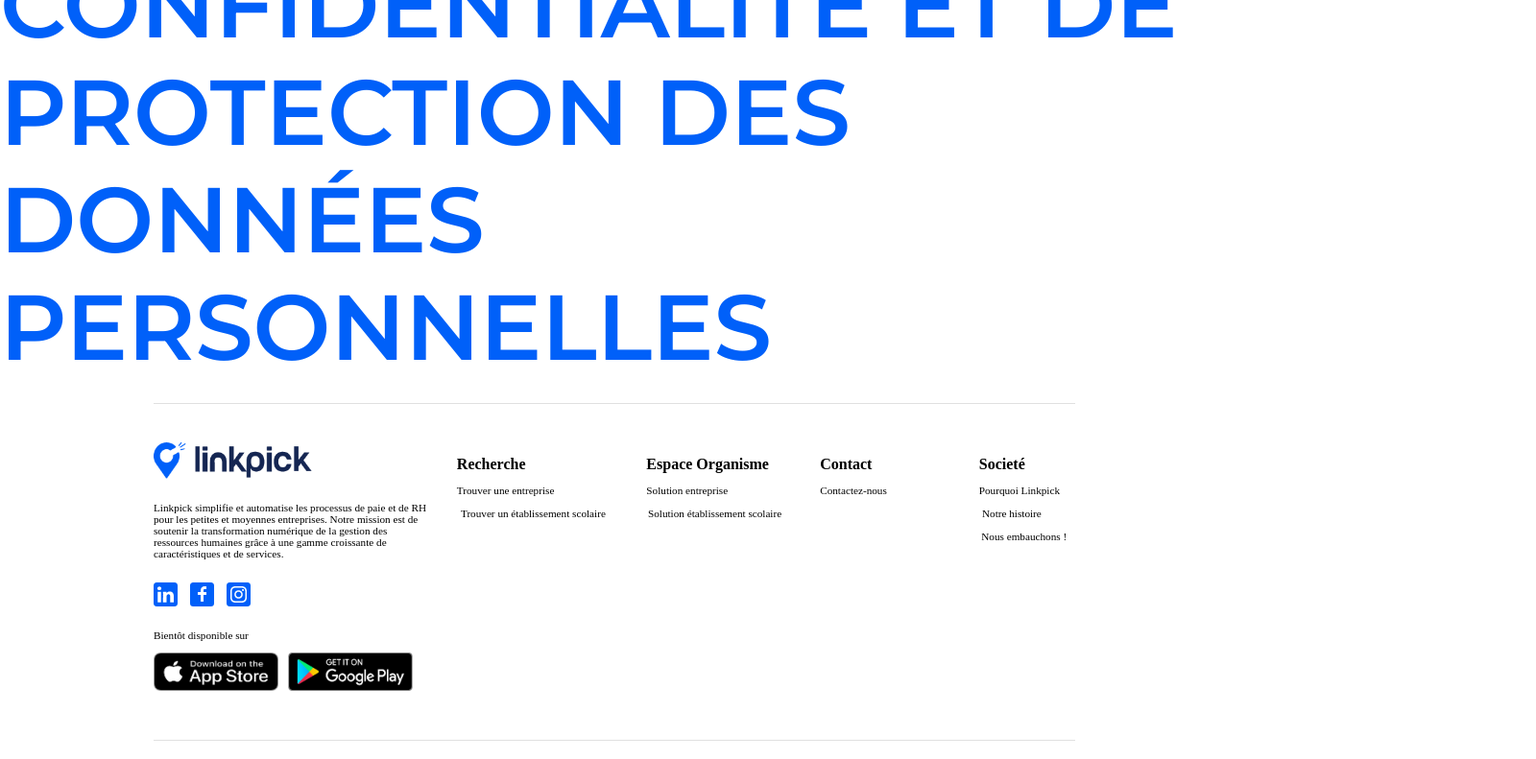
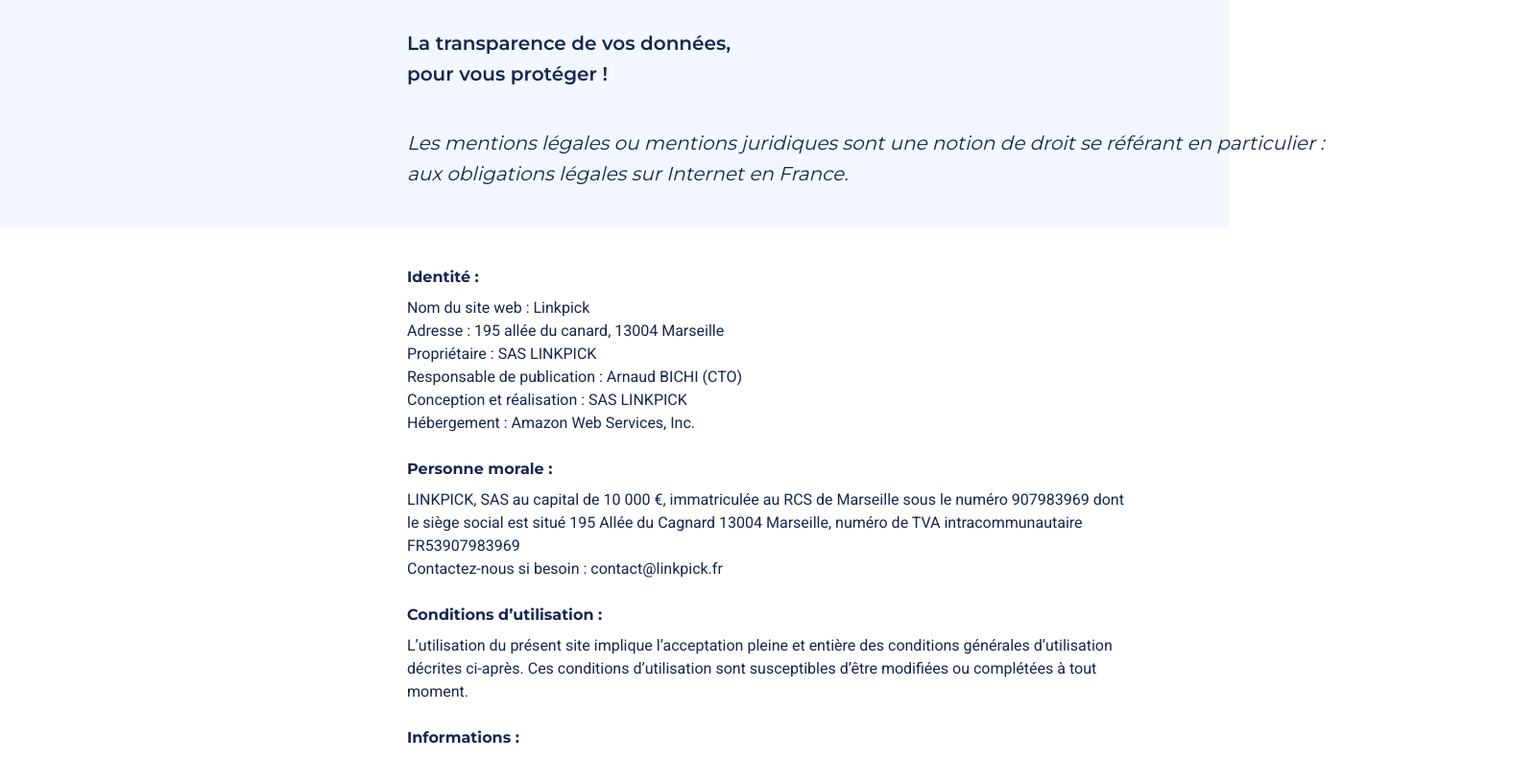
Before and after one commit to tarik-gadoumi/lickpick, a Next.js app: page /rgpd in a window 1280 px wide. Shown: the part 280-1071 px from the top of the page at 96% size, 1600 px wide, since content can reach past the window. Built offline with nearby package versions, Linux system fonts and the light colour scheme.

Commit message:
updating rgpd page

```diff
--- a/pages/rgpd.js
+++ b/pages/rgpd.js
@@ -1,11 +1,399 @@
 import { StayPrimaryLandscape } from "@mui/icons-material";
-import { Typography } from "@mui/material";
+import { Typography, Container, Box, Pagination } from "@mui/material";
+import Link from "next/link";
 
 export default function rgpd() {
 	return (
-		<Typography variant='h1' sx={{fontFamily: 'Montserrat', fontWeight: 600, color: 'primary.main' }}>
-			POLITIQUE DE CONFIDENTIALITÉ ET DE PROTECTION DES DONNÉES
-			PERSONNELLES
-		</Typography>
+		<>
+			<Box sx={{ backgroundColor: "primary.light" }}>
+				<Container maxWidth="lg" sx={{ marginLeft: 50, padding: 5 }}>
+					<Typography
+						variant="h3"
+						sx={{
+							fontFamily: "Montserrat",
+							fontWeight: 800,
+							color: "primary.dark",
+						}}
+					>
+						POLITIQUE DE CONFIDENTIALITÉ ET DE PROTECTION DES
+						DONNÉES PERSONNELLES
+					</Typography>
+					<Typography
+						variant="h6"
+						sx={{
+							fontFamily: "Montserrat",
+							fontWeight: 600,
+							color: "primary.dark",
+							marginTop: 5,
+							marginBottom: 5,
+						}}
+					>
+						{[
+							"La transparence de vos données,",
+							<br />,
+							"pour vous protéger !",
+						]}
+					</Typography>
+					<Typography
+						variant="h6"
+						sx={{
+							fontFamily: "Montserrat",
+							fontWeight: 400,
+							fontStyle: "italic",
+							color: "primary.dark",
+						}}
+					>
+						{[
+							"Les mentions légales ou mentions juridiques sont une notion de droit se référant en particulier :",
+							<br />,
+							"aux obligations légales sur Internet en France.",
+						]}
+					</Typography>
+				</Container>
+			</Box>
+			<Container
+				maxWidth="md"
+				sx={{ marginLeft: 50, padding: 5, width: 800 }}
+			>
+				<Typography
+					variant="body1"
+					sx={{
+						fontFamily: "Montserrat",
+						fontWeight: 700,
+						color: "primary.dark",
+						marginBottom: 1,
+					}}
+				>
+					Identité :
+				</Typography>
+				<Typography
+					variant="body1"
+					sx={{
+						fontFamily: "Roboto",
+						fontWeight: 400,
+						color: "primary.dark",
+						marginBottom: 3,
+					}}
+				>
+					{[
+						"Nom du site web : Linkpick",
+						<br />,
+						"Adresse : 195 allée du canard, 13004 Marseille",
+						<br />,
+						"Propriétaire : SAS LINKPICK",
+						<br />,
+						"Responsable de publication : Arnaud BICHI (CTO)",
+						<br />,
+						"Conception et réalisation : SAS LINKPICK",
+						<br />,
+						"Hébergement : Amazon Web Services, Inc.",
+						<br />,
+					]}
+				</Typography>
+				<Typography
+					variant="body1"
+					sx={{
+						fontFamily: "Montserrat",
+						fontWeight: 700,
+						color: "primary.dark",
+						marginBottom: 1,
+					}}
+				>
+					Personne morale :
+				</Typography>
+				<Typography
+					variant="body1"
+					sx={{
+						fontFamily: "Roboto",
+						fontWeight: 400,
+						color: "primary.dark",
+						marginBottom: 3,
+					}}
+				>
+					{[
+						"LINKPICK, SAS au capital de 10 000 €, immatriculée au RCS de Marseille sous le numéro 907983969 dont le siège social est situé 195 Allée du Cagnard 13004 Marseille, numéro de TVA intracommunautaire FR53907983969",
+						<br />,
+						"Contactez-nous si besoin : contact@linkpick.fr",
+					]}
+				</Typography>
+				<Typography
+					variant="body1"
+					sx={{
+						fontFamily: "Montserrat",
+						fontWeight: 700,
+						color: "primary.dark",
+						marginBottom: 1,
+					}}
+				>
+					Conditions d’utilisation :
+				</Typography>
+				<Typography
+					variant="body1"
+					sx={{
+						fontFamily: "Roboto",
+						fontWeight: 400,
+						color: "primary.dark",
+						marginBottom: 3,
+					}}
+				>
+					L’utilisation du présent site implique l’acceptation pleine
+					et entière des conditions générales d’utilisation décrites
+					ci-après. Ces conditions d’utilisation sont susceptibles
+					d’être modifiées ou complétées à tout moment.
+				</Typography>
+				<Typography
+					variant="body1"
+					sx={{
+						fontFamily: "Montserrat",
+						fontWeight: 700,
+						color: "primary.dark",
+						marginBottom: 1,
+					}}
+				>
+					Informations :
+				</Typography>
+				<Typography
+					variant="body1"
+					sx={{
+						fontFamily: "Roboto",
+						fontWeight: 400,
+						color: "primary.dark",
+						marginBottom: 3,
+					}}
+				>
+					Les informations et documents du site sont présentés à titre
+					indicatif, n’ont pas de caractère exhaustif, et ne peuvent
+					engager la responsabilité du propriétaire du site. {<br />}
+					Le propriétaire du site ne peut être tenu responsable des
+					dommages directs et indirects consécutifs à l’accès au site.
+				</Typography>
+				<Typography
+					variant="body1"
+					sx={{
+						fontFamily: "Montserrat",
+						fontWeight: 700,
+						color: "primary.dark",
+						marginBottom: 1,
+					}}
+				>
+					Interactivité :
+				</Typography>
+				<Typography
+					variant="body1"
+					sx={{
+						fontFamily: "Roboto",
+						fontWeight: 400,
+						color: "primary.dark",
+						marginBottom: 3,
+					}}
+				>
+					Les utilisateurs du site peuvent y déposer du contenu,
+					apparaissant sur le site dans des espaces dédiés (notamment
+					via les commentaires). Le contenu déposé reste sous la
+					responsabilité de leurs auteurs, qui en assument pleinement
+					l’entière responsabilité juridique.
+				</Typography>
+				<Typography
+					variant="body1"
+					sx={{
+						fontFamily: "Roboto",
+						fontWeight: 400,
+						color: "primary.dark",
+						marginBottom: 3,
+					}}
+				>
+					Le propriétaire du site se réserve néanmoins le droit de
+					retirer sans préavis et sans justification tout contenu
+					déposé par les utilisateurs qui ne satisferait pas à la
+					charte déontologique du site ou à la législation en vigueur
+				</Typography>
+
+				<Typography
+					variant="body1"
+					sx={{
+						fontFamily: "Montserrat",
+						fontWeight: 700,
+						color: "primary.dark",
+						marginBottom: 1,
+					}}
+				>
+					Propriété intellectuelle :
+				</Typography>
+				<Typography
+					variant="body1"
+					sx={{
+						fontFamily: "Roboto",
+						fontWeight: 400,
+						color: "primary.dark",
+						marginBottom: 3,
+					}}
+				>
+					Sauf mention contraire, tous les éléments accessibles sur le
+					site (textes, images, graphismes, logo, icônes, sons,
+					logiciels, etc.) restent la propriété exclusive de leurs
+					auteurs, en ce qui concerne les droits de propriété
+					intellectuelle ou les droits d’usage.
+				</Typography>
+				<Typography
+					variant="body1"
+					sx={{
+						fontFamily: "Roboto",
+						fontWeight: 400,
+						color: "primary.dark",
+						marginBottom: 3,
+					}}
+				>
+					Toute reproduction, représentation, modification,
+					publication, adaptation de tout ou partie des éléments du
+					site, quel que soit le moyen ou le procédé utilisé, est
+					interdite, sauf autorisation écrite préalable de l’auteur.
+					{<br />}
+					Toute exploitation non autorisée du site ou de l’un
+					quelconque des éléments qu’il contient est considérée comme
+					constitutive d’une contrefaçon et passible de poursuites.
+					Les marques et logos reproduits sur le site sont déposés par
+					les sociétés qui en sont propriétaires.
+				</Typography>
+				<Typography
+					variant="body1"
+					sx={{
+						fontFamily: "Montserrat",
+						fontWeight: 700,
+						color: "primary.dark",
+						marginBottom: 1,
+					}}
+				>
+					Liens :
+				</Typography>
+				<Typography
+					variant="body2"
+					sx={{
+						fontFamily: "Montserrat",
+						fontWeight: 700,
+						color: "primary.dark",
+						marginBottom: 1,
+					}}
+				>
+					Liens sortants
+				</Typography>
+				<Typography
+					variant="body1"
+					sx={{
+						fontFamily: "Roboto",
+						fontWeight: 400,
+						color: "primary.dark",
+						marginBottom: 3,
+					}}
+				>
+					Le propriétaire du site décline toute responsabilité et
+					n’est pas engagé par le référencement via des liens
+					hypertextes, de ressources tierces présentes sur le réseau
+					Internet, tant en ce qui concerne leur contenu que leur
+					pertinence.
+				</Typography>
+				<Typography
+					variant="body2"
+					sx={{
+						fontFamily: "Montserrat",
+						fontWeight: 700,
+						color: "primary.dark",
+						marginBottom: 1,
+					}}
+				>
+					Liens entrants
+				</Typography>
+				<Typography
+					variant="body1"
+					sx={{
+						fontFamily: "Roboto",
+						fontWeight: 400,
+						color: "primary.dark",
+						marginBottom: 3,
+					}}
+				>
+					Le propriétaire du site autorise les liens hypertextes vers
+					l’une des pages de ce site, à condition que ceux-ci ouvrent
+					une nouvelle fenêtre et soient présentés de manière non
+					équivoque afin d’éviter :
+				</Typography>
+				<ul>
+					<li>
+						<Typography
+							variant="body1"
+							sx={{
+								fontFamily: "Roboto",
+								fontWeight: 400,
+								color: "primary.dark",
+							}}
+						>
+							tout risque de confusion entre le site citant et le
+							propriétaire du site
+						</Typography>
+					</li>
+					<li>
+						<Typography
+							variant="body1"
+							sx={{
+								fontFamily: "Roboto",
+								fontWeight: 400,
+								color: "primary.dark",
+							}}
+						>
+							ainsi que toute présentation tendancieuse, ou
+							contraire aux lois en vigueur.
+						</Typography>
+					</li>
+				</ul>
+				<Typography
+					variant="body1"
+					sx={{
+						fontFamily: "Roboto",
+						fontWeight: 400,
+						color: "primary.dark",
+						marginBottom: 3,
+					}}
+				>
+					Le propriétaire du site se réserve le droit de demander la
+					suppression d’un lien s’il estime que le site source ne
+					respecte pas les règles ainsi définies.
+				</Typography>
+				<Typography
+					variant="body1"
+					sx={{
+						fontFamily: "Montserrat",
+						fontWeight: 700,
+						color: "primary.dark",
+						marginBottom: 1,
+					}}
+				>
+					Confidentialité :
+				</Typography>
+				<Typography
+					variant="body1"
+					sx={{
+						fontFamily: "Roboto",
+						fontWeight: 400,
+						color: "primary.dark",
+						marginBottom: 3,
+					}}
+				>
+					Tout utilisateur dispose d’un droit d’accès, de
+					rectification et d’opposition aux données personnelles le
+					concernant, en effectuant sa demande écrite et signée,
+					accompagnée d’une preuve d’identité.
+				</Typography>
+                <Typography
+					variant="body1"
+					sx={{
+						fontFamily: "Roboto",
+						fontWeight: 400,
+						color: "primary.dark",
+						marginBottom: 3,
+					}}
+				>
+					Mentions légales créées le 29/03/22.
+				</Typography>
+			</Container>
+		</>
 	);
 }
```
